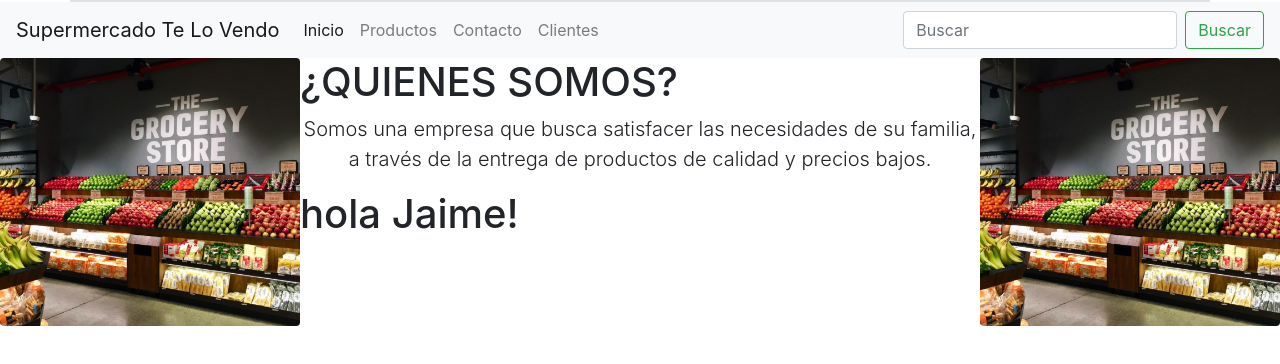
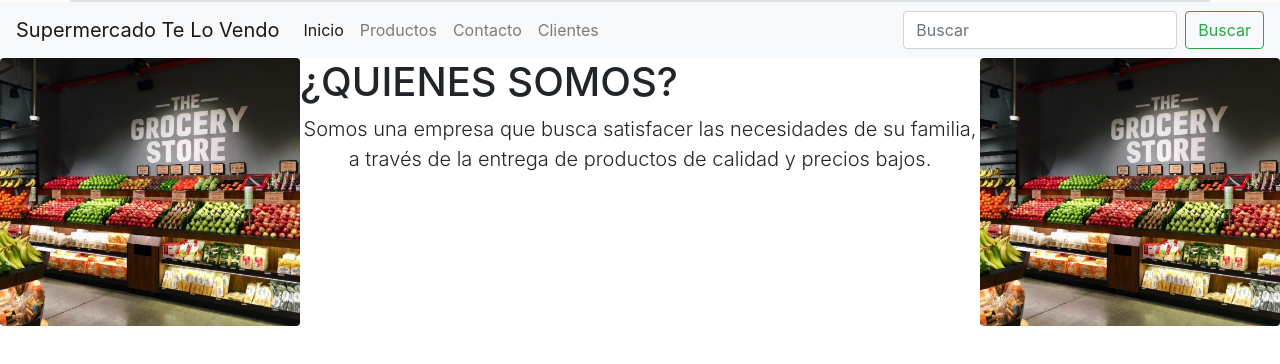
Before and after one commit to blancapinot/bpinotgithub1, a plain HTML site: page index.html in a window 1280 px wide. Drawn offline with nearby package versions, Linux system fonts and the light colour scheme.

Commit message:
Update index.html

```diff
--- a/index.html
+++ b/index.html
@@ -68,7 +68,7 @@
       Somos una empresa que busca satisfacer las necesidades de su familia, a
       través de la entrega de productos de calidad y precios bajos.
     </p>
-<h1>hola Jaime!</h1>
+
     <script
       src="https://cdn.jsdelivr.net/npm/jquery@3.5.1/dist/jquery.slim.min.js"
       integrity="sha384-DfXdz2htPH0lsSSs5nCTpuj/zy4C+OGpamoFVy38MVBnE+IbbVYUew+OrCXaRkfj"
```
